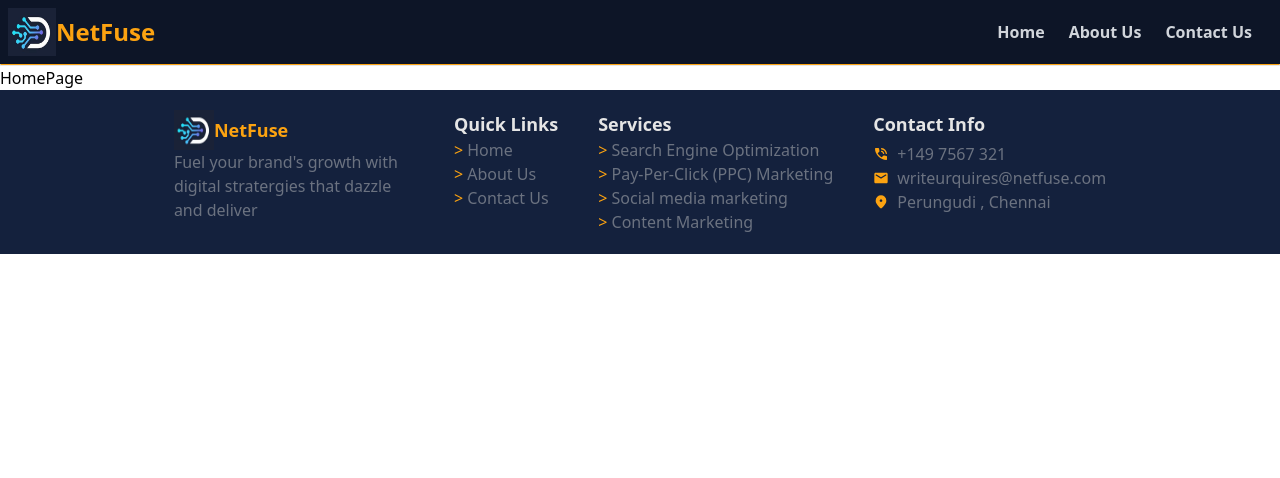
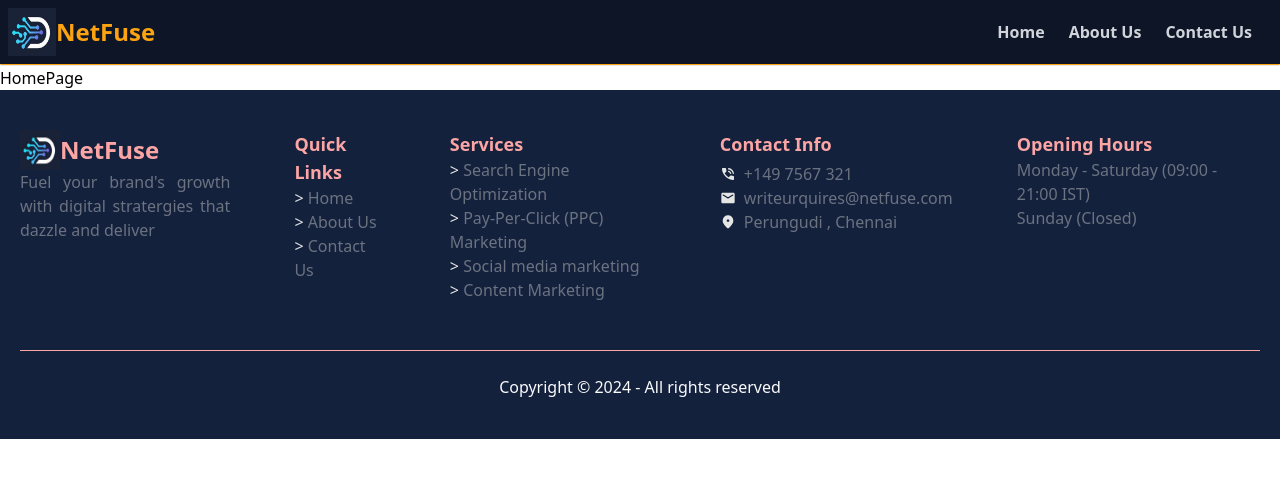
Before and after one commit to MUTHUAKALYA/netfuse, a React (Vite) app: page / in a window 1280 px wide. Shown: the top 478 px of the page. Built offline with nearby package versions, Linux system fonts and the light colour scheme.

Commit message:
designed footer component

```diff
--- a/src/components/Footer.jsx
+++ b/src/components/Footer.jsx
@@ -1,65 +1,82 @@
 import React from "react";
-
+import { Link } from "react-router-dom";
 const Footer = () => {
   return (
-    <footer className="bg-darkSecondary p-5 flex gap-x-10 items-start justify-center">
-      <div className="w-[240px] justify-evenly">
-        <div className="flex text-lightPrimary items-center ">
-          <img src="public/logo.png" alt="netfuse-logo" className="w-10 h-10" />
-          <h1 className="font-bold text-lg">NetFuse</h1>
+    <footer className="bg-darkSecondary p-5 py-10">
+      <section className="flex gap-x-16 items-start justify-evenly pb-6">
+        <div className="w-[240px] ">
+          <div className="flex text-red-300 items-center ">
+            <img
+              src="public/logo.png"
+              alt="netfuse-logo"
+              className="w-10 h-10"
+            />
+            <h1 className="font-bold text-2xl">NetFuse</h1>
           </div>
-        <p className="text-gray-500 ">
+          <p className="text-gray-500 text-justify">
             Fuel your brand's growth with digital stratergies that dazzle and
             deliver
           </p>
         </div>
         {/* quick links nav */}
         <nav className="text-gray-500">
-        <h5 className="text-lightSecondary font-semibold text-lg">
-          Quick Links
-        </h5>
+          <h5 className="text-red-300 font-semibold text-lg">Quick Links</h5>
           <ul className="font-extralight text-md">
-          <li>
+            <Link to={"/"}>
               {" "}
-            <span className="text-lightPrimary font-medium"> &gt; </span>Home
+              <li className="hover:cursor-pointer hover:text-gray-400">
+                {" "}
+                <span className="text-lightSecondary font-medium"> &gt; </span>
+                Home
               </li>
-          <li>
+            </Link>
+            <Link to={"/about"}>
+              <li className="hover:cursor-pointer hover:text-gray-400">
                 {" "}
-            <span className="text-lightPrimary font-medium"> &gt; </span> About
-            Us
+                <span className="text-lightSecondary font-medium">
+                  {" "}
+                  &gt;{" "}
+                </span>{" "}
+                About Us
               </li>
-          <li>
+            </Link>
+            <Link to={"/contact"}>
+              <li className="hover:cursor-pointer hover:text-gray-400">
                 {" "}
-            <span className="text-lightPrimary font-medium"> &gt; </span>{" "}
+                <span className="text-lightSecondary font-medium">
+                  {" "}
+                  &gt;{" "}
+                </span>{" "}
                 Contact Us
               </li>
+            </Link>
           </ul>
         </nav>
         {/* services nav */}
         <nav className="text-gray-500">
-        <h5 className="text-lightSecondary font-semibold text-lg">Services</h5>
+          <h5 className="text-red-300 font-semibold text-lg">Services</h5>
           <ul className="font-extralight text-md">
-          <li>
-            <span className="text-lightPrimary font-medium"> &gt; </span> Search
-            Engine Optimization
+            <li className="hover:cursor-pointer hover:text-gray-400">
+              <span className="text-lightSecondary font-medium"> &gt; </span>{" "}
+              Search Engine Optimization
             </li>
-          <li>
-            <span className="text-lightPrimary font-medium"> &gt; </span>{" "}
+            <li className="hover:cursor-pointer hover:text-gray-400">
+              <span className="text-lightSecondary font-medium"> &gt; </span>{" "}
               Pay-Per-Click (PPC) Marketing
             </li>
-          <li>
-            <span className="text-lightPrimary font-medium"> &gt; </span> Social
-            media marketing
+            <li className="hover:cursor-pointer hover:text-gray-400">
+              <span className="text-lightSecondary font-medium"> &gt; </span>{" "}
+              Social media marketing
             </li>
-          <li>
-            <span className="text-lightPrimary font-medium"> &gt; </span>{" "}
+            <li className="hover:cursor-pointer hover:text-gray-400">
+              <span className="text-lightSecondary font-medium"> &gt; </span>{" "}
               Content Marketing
             </li>
           </ul>
         </nav>
         {/* contact info */}
         <div>
-        <h5 className="text-lightSecondary font-semibold text-lg pb-1">
+          <h5 className="text-red-300 font-semibold text-lg pb-1">
             Contact Info
           </h5>
           <div className="flex gap-x-2 items-center">
@@ -68,7 +85,7 @@ const Footer = () => {
               width="1em"
               height="1em"
               viewBox="0 0 24 24"
-            className="text-lightPrimary"
+              className="text-lightSecondary"
             >
               <path
                 fill="currentColor"
@@ -85,7 +102,7 @@ const Footer = () => {
               width="1em"
               height="1em"
               viewBox="0 0 24 24"
-            className="text-lightPrimary"
+              className="text-lightSecondary"
             >
               <path
                 fill="currentColor"
@@ -102,7 +119,7 @@ const Footer = () => {
               width="1em"
               height="1em"
               viewBox="0 0 24 24"
-            className="text-lightPrimary"
+              className="text-lightSecondary"
             >
               <path
                 fill="currentColor"
@@ -114,6 +131,17 @@ const Footer = () => {
             </span>
           </div>
         </div>
+        {/* timing */}
+        <div className="flex flex-col text-gray-500">
+          <h5 className="text-red-300 font-semibold text-lg">Opening Hours</h5>
+          <span className="">Monday - Saturday (09:00 - 21:00 IST)</span>
+          <span>Sunday (Closed)</span>
+        </div>
+      </section>
+      <hr className="border-red-300 mt-6" />
+      <p className="text-gray-50 font-medium text-center mt-6">
+        Copyright &copy; 2024 - All rights reserved
+      </p>
     </footer>
   );
 };
```
Lines whose indentation alone changed are shown as unchanged.
